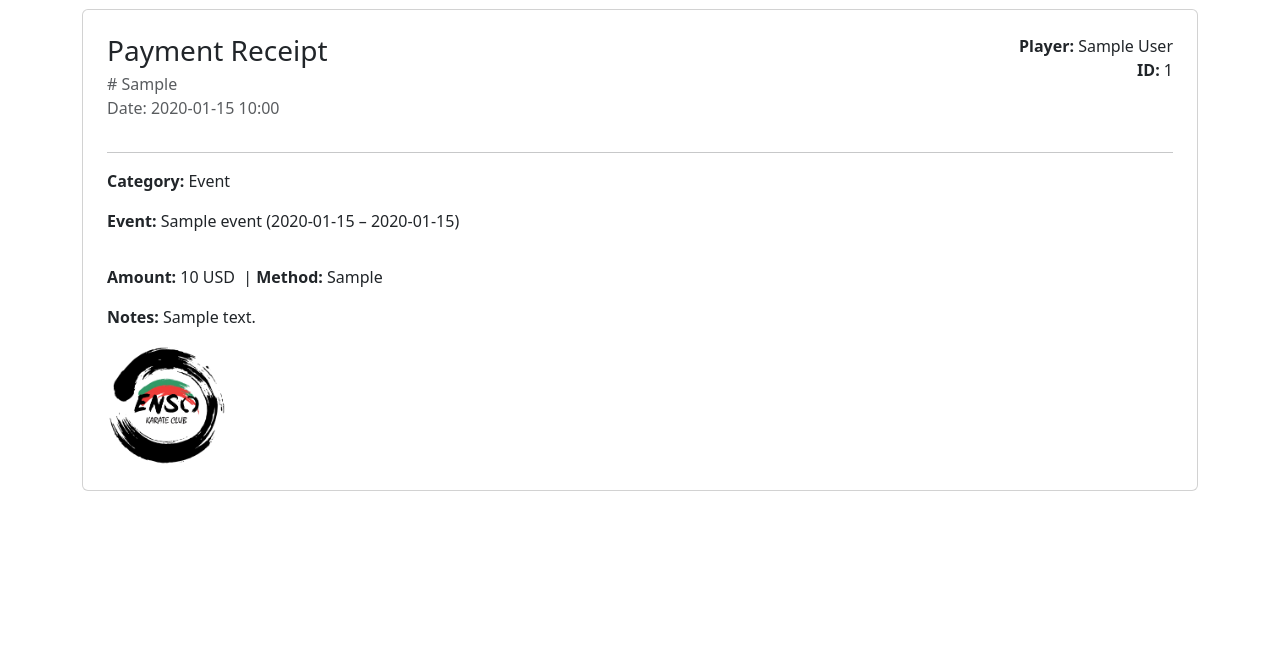
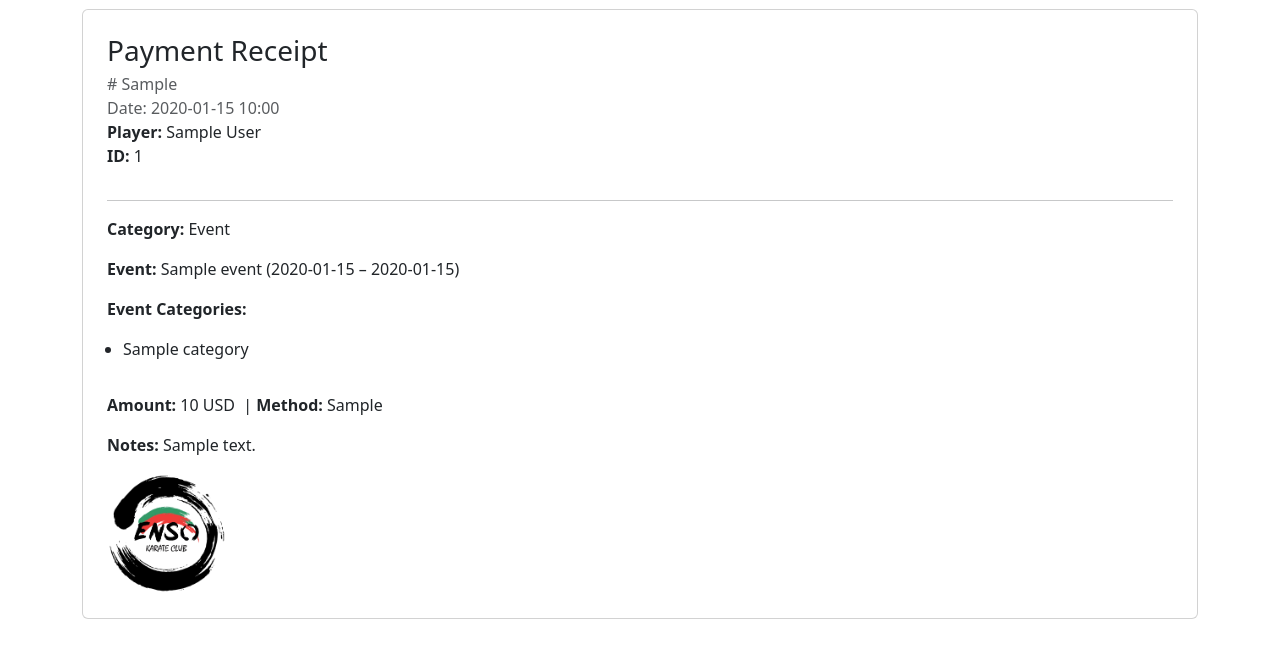
Before and after one commit to rgeorgie/enso-catalog, a Flask app: page /admin/receipts/1/print in a window 1280 px wide. Shown: the part 61-719 px from the top of the page. Run offline with Flask 3, Linux system fonts and the light colour scheme; the visitor is signed in with stand-in values (Sample User, id 1); tables that the repository leaves empty hold one stand-in row (values such as "Sample post"); some libraries are stand-ins or nearby versions.

Commit message:
production ready

```diff
--- a/templates/receipt.html
+++ b/templates/receipt.html
@@ -13,8 +13,6 @@
       <h3 class="mb-1">Payment Receipt</h3>
       <div class="text-muted"># {{ rec.receipt_no or '—' }}</div>
       <div class="text-muted">Date: {{ (rec.paid_at or rec.created_at).strftime('%Y-%m-%d %H:%M') }}</div>
-    </div>
-    <div class="text-end">
       <div><strong>Player:</strong> {{ player.full_name() }}</div>
       <div><strong>ID:</strong> {{ player.id }}</div>
     </div>
@@ -80,7 +78,7 @@
   </div>
 
   <div class="mt-3 no-print d-flex gap-2">
-    <a class="btn btn-outline-secondary" href="{{ request.referrer or url_for('list_players') }}">Back</a>
+    <button class="btn btn-outline-danger" type="button" onclick="window.close()">Close</button>
     <a class="btn btn-success" href="{{ url_for('receipt_print_view', rid=rec.id) }}" target="_blank">Print (clean)</a>
   </div>
 
--- a/templates/receipt_print.html
+++ b/templates/receipt_print.html
@@ -21,8 +21,6 @@
       <h3 class="mb-1">Payment Receipt</h3>
       <div class="text-muted"># {{ rec.receipt_no or '—' }}</div>
       <div class="text-muted">Date: {{ (rec.paid_at or rec.created_at).strftime('%Y-%m-%d %H:%M') }}</div>
-    </div>
-    <div class="text-end">
       <div><strong>Player:</strong> {{ player.full_name() }}</div>
       <div><strong>ID:</strong> {{ player.id }}</div>
     </div>
@@ -44,6 +42,17 @@
         ({{ ev.start_date }}{% if ev.end_date %} – {{ ev.end_date }}{% endif %})
       </p>
     {% endif %}
+    {% if rec.event_registration and rec.event_registration.reg_categories %}
+      <p><strong>Event Categories:</strong>
+        <ul class="mb-0 ps-3">
+          {% for rc in rec.event_registration.reg_categories %}
+            <li>
+              {{ rc.category.name if rc.category else '—' }}
+            </li>
+          {% endfor %}
+        </ul>
+      </p>
+    {% endif %}
   {% endif %}
   <p class="mt-3">
     <strong>Amount:</strong> {{ rec.amount }} {{ rec.currency }}
```
Also changed, not shown: templates/report_fees.html (+4 -5 lines).
